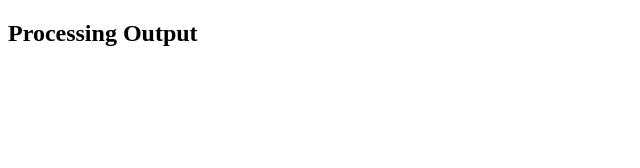
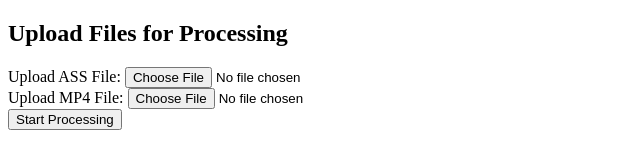
Before and after one commit to anutriv/timestamps, a plain HTML site: page templates/index.html in a window 1280 px wide. Shown: the whole page, without its empty margins (0-640 px from the left). Drawn offline with Linux system fonts and the light colour scheme; no server answers.

Commit message:
Add files via upload

```diff
--- a/templates/index.html
+++ b/templates/index.html
@@ -2,17 +2,19 @@
 <html lang="en">
 <head>
     <meta charset="UTF-8">
-    <title>Live Script Output</title>
+    <title>Upload Files</title>
 </head>
 <body>
-    <h2>Processing Output</h2>
-    <pre id="output"></pre> <!-- Area where logs appear -->
+    <h2>Upload Files for Processing</h2>
 
-    <script>
-        var eventSource = new EventSource("/stream");
-        eventSource.onmessage = function(event) {
-            document.getElementById("output").innerHTML += event.data + "<br>";
-        };
-    </script>
+    <form action="/" method="POST" enctype="multipart/form-data">
+        <label for="ass_file">Upload ASS File:</label>
+        <input type="file" name="ass_file" required><br>
+
+        <label for="mp4_file">Upload MP4 File:</label>
+        <input type="file" name="mp4_file" required><br>
+
+        <button type="submit">Start Processing</button>
+    </form>
 </body>
 </html>
```
